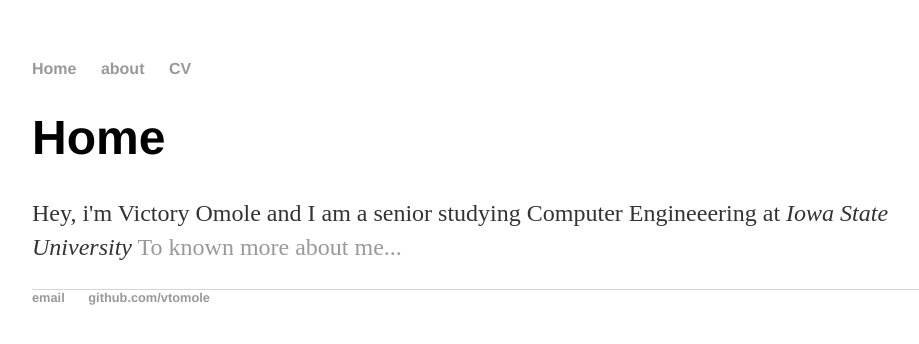
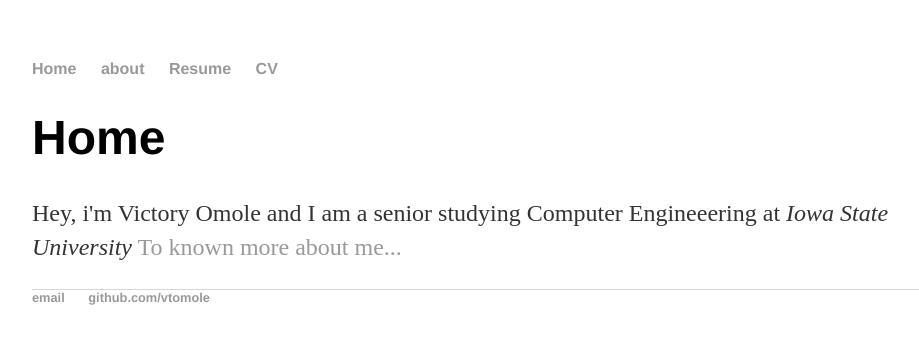
Before and after one commit to vtomole/vtomole.github.io, a Jekyll site: the page built from index.html, in a window 1280 px wide. Shown: the top 344 px of the page, without its empty margins (160-1079 px from the left). Built offline with Jekyll 4.4.1, drawn with Linux system fonts in a browser that asks for light colours.

Commit message:
add resume and blog link

```diff
--- a/_layouts/default.html
+++ b/_layouts/default.html
@@ -10,6 +10,7 @@
     <u1>
       <li><a href="/">Home</a></li>
       <li><a href="/about">about</a></li>
+      <li><a href="/static/resume.pdf">Resume</a></li>
       <li><a href="/blog">CV</a></li>
     </u1>
   </nav>
```
